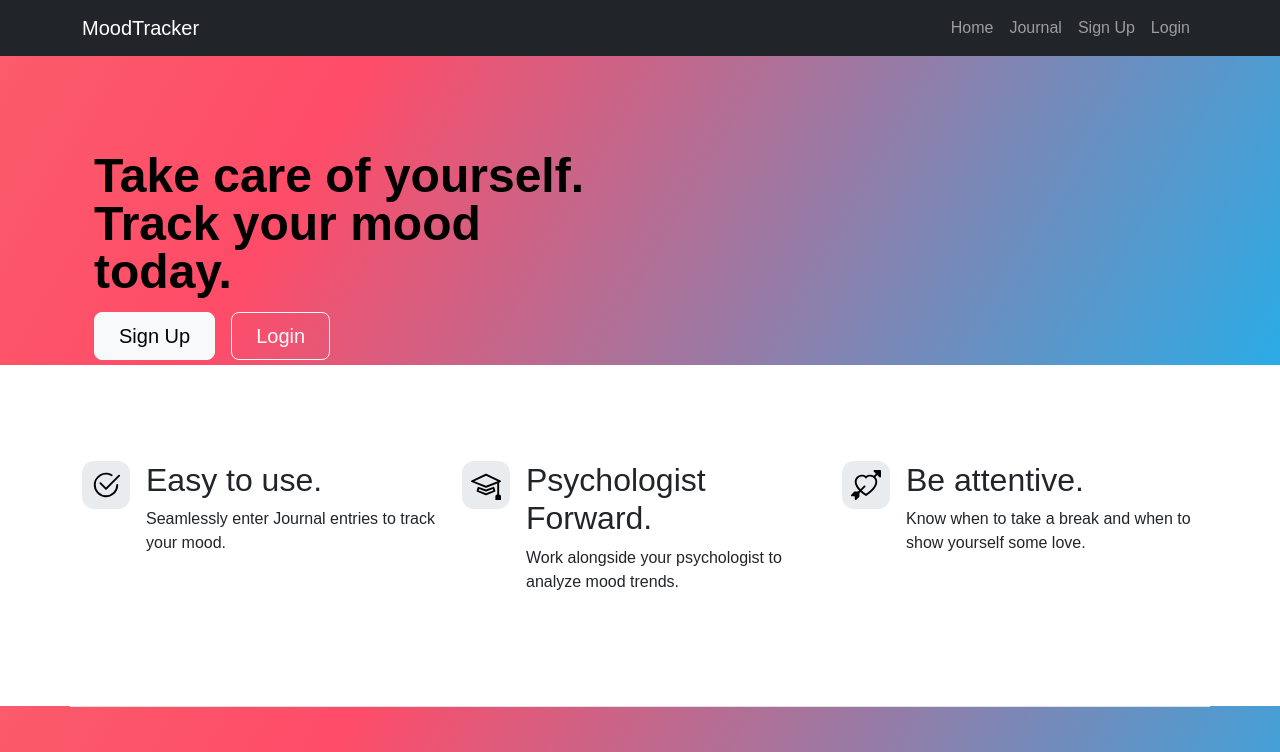
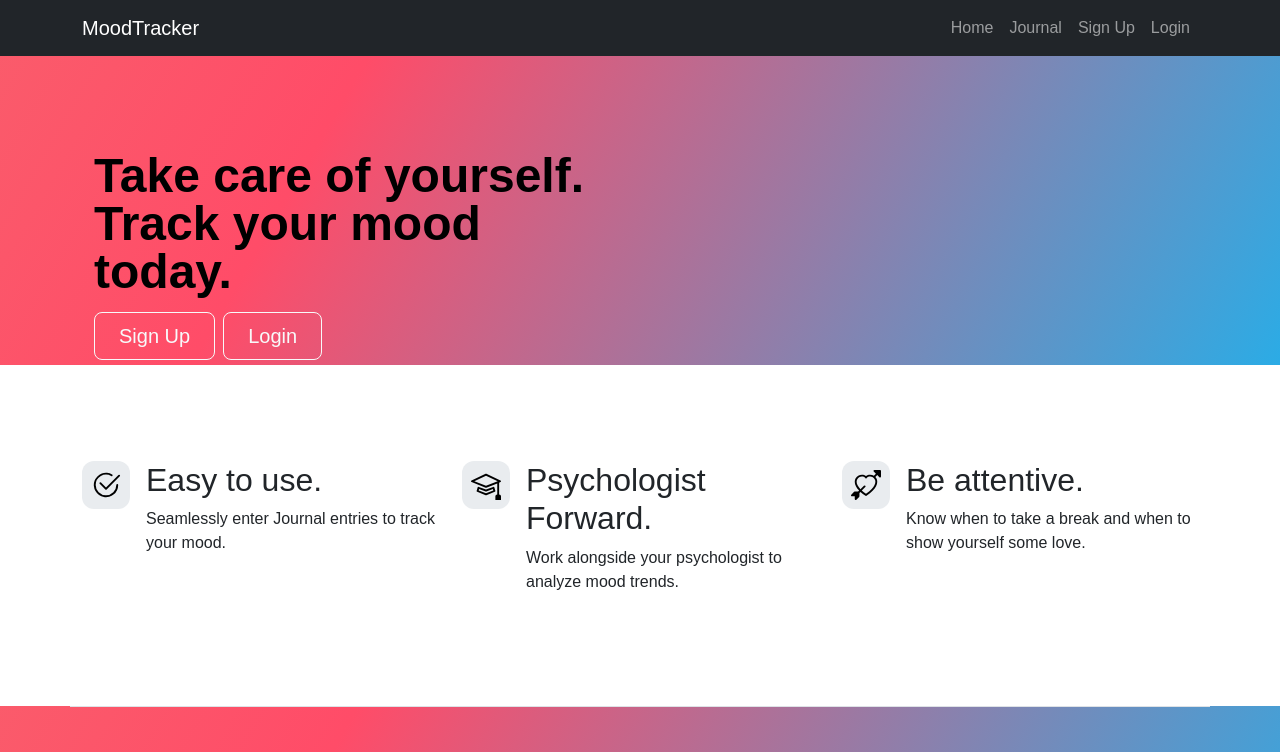
Before and after one commit to Oldhoon/nwhacks, a website: page public/home.html in a window 1280 px wide. Shown: the top 752 px of the page. Drawn offline with nearby package versions, Linux system fonts and the light colour scheme.

Commit message:
changed signup opacity

```diff
--- a/public/home.html
+++ b/public/home.html
@@ -43,8 +43,9 @@
           <h1 class="display-5 fw-bold text-body-emphasis lh-1 mb-3">Take care of yourself. Track your mood today.</h1>
 
           <div class="d-grid gap-2 d-md-flex justify-content-md-start">
-            <button type="button" class="btn btn-light btn-lg px-4 me-md-2" onclick="window.location.href='signup2.html'"> Sign Up </button>
+            <button type="button" class="btn btn-outline-light btn-lg px-4" onclick="window.location.href='signup2.html'"> Sign Up </button>
             <button type="button" class="btn btn-outline-light btn-lg px-4" onclick="window.location.href='login2.html'">Login</button>
+
           </div>
         </div>
       </div>
```
